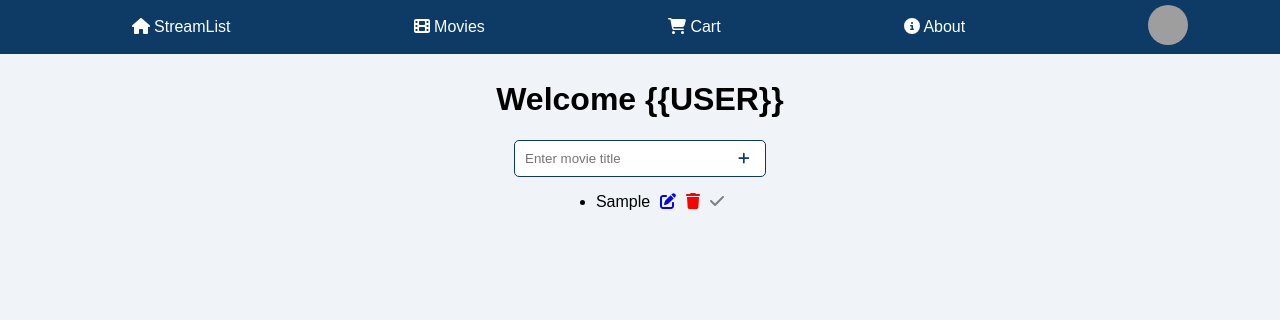
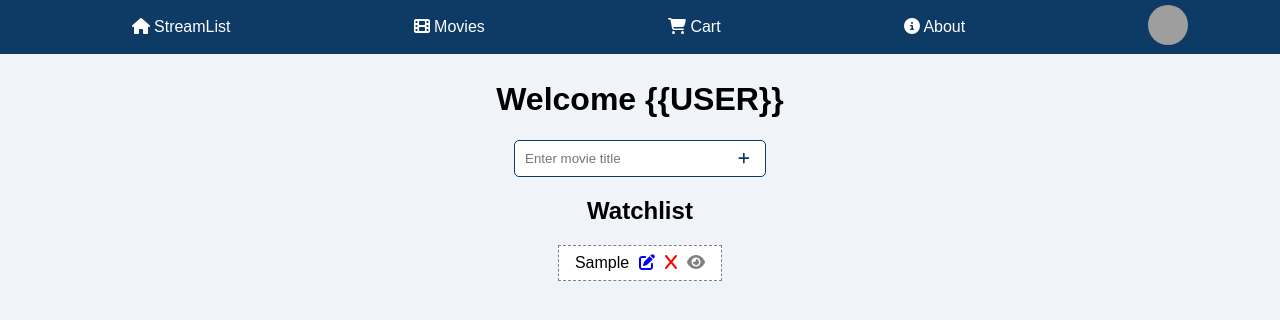
Before and after one commit to ealanis-droid/StreamList, a React (Create React App) app: page / in a window 1280 px wide. Both pictures are taken after typing "Sample" into the empty fields and a click on the button 744 px from the left and 158 px from the top of the page. Shown: the top 320 px of the page. Built offline with nearby package versions, Linux system fonts and the light colour scheme; grey boxes are pictures that could not be loaded.

Commit message:
Refactor list to multiple components & some UI changes

```diff
--- a/package.json
+++ b/package.json
@@ -13,6 +13,8 @@
     "buffer": "^6.0.3",
     "querystring-es3": "^0.2.1",
     "react": "^18.2.0",
+    "react-dnd": "^16.0.1",
+    "react-dnd-html5-backend": "^16.0.1",
     "react-dom": "^18.2.0",
     "react-router-dom": "^7.5.0",
     "react-scripts": "^5.0.1",
--- /dev/null
+++ b/src/components/Card.js
@@ -0,0 +1,72 @@
+import React from 'react';
+import { useDrag, useDrop } from 'react-dnd';
+import { FontAwesomeIcon } from '@fortawesome/react-fontawesome';
+import { faX, faEdit, faEye } from '@fortawesome/free-solid-svg-icons';
+
+// Define a type for the draggable items
+const ItemType = {
+  ITEM: 'item',
+};
+
+// Define the style constant
+const style = {
+  border: '1px dashed gray',
+  padding: '0.5rem 1rem',
+  marginBottom: '.5rem',
+  backgroundColor: 'white',
+  cursor: 'move',
+};
+
+const Card = ({ item, index, moveItem, handleEdit, handleDelete, handleComplete }) => {
+  const ref = React.useRef(null);
+  const [, drop] = useDrop({
+    accept: ItemType.ITEM,
+    hover(draggedItem) {
+      if (draggedItem.index !== index) {
+        moveItem(draggedItem.index, index);
+        draggedItem.index = index;
+      }
+    },
+  });
+
+  const [{ isDragging }, drag] = useDrag({
+    type: ItemType.ITEM,
+    item: { index },
+    collect: (monitor) => ({
+      isDragging: monitor.isDragging(),
+    }),
+  });
+
+  drag(drop(ref));
+
+  return (
+    <li
+      ref={ref}
+      style={{
+        ...style,
+        opacity: isDragging ? 0.5 : 1,
+        color: item.completed ? 'green' : 'black',
+        fontWeight: item.completed ? 'bold' : 'normal',
+      }}
+    >
+      {item.text}
+      <FontAwesomeIcon
+        icon={faEdit}
+        onClick={() => handleEdit(index)}
+        style={{ color: 'blue', marginLeft: '10px', cursor: 'pointer' }}
+      />
+      <FontAwesomeIcon
+        icon={faX}
+        onClick={() => handleDelete(index)}
+        style={{ color: 'red', marginLeft: '10px', cursor: 'pointer' }}
+      />
+      <FontAwesomeIcon
+        icon={faEye}
+        onClick={() => handleComplete(index)}
+        style={{ color: item.completed ? 'green' : 'gray', marginLeft: '10px', cursor: 'pointer' }}
+      />
+    </li>
+  );
+};
+
+export default Card;
--- /dev/null
+++ b/src/components/List.js
@@ -0,0 +1,36 @@
+import React from 'react';
+import { useDrag, useDrop, DndProvider } from 'react-dnd';
+import { HTML5Backend } from 'react-dnd-html5-backend';
+import Card from './Card';
+
+const List = ({ items, moveItem, handleEdit, handleDelete, handleComplete }) => {
+  const ulStyle = {
+    listStyleType: 'none', // Remove list item dot
+    padding: 0, // Remove default padding
+    margin: 0, // Remove default margin
+    display: 'flex', // Use flexbox for layout
+    flexDirection: 'column', // Align items vertically
+    alignItems: 'center', // Center items horizontally
+  };
+
+  return (
+    <DndProvider backend={HTML5Backend}>
+      <h2>Watchlist</h2>
+      <ul style={ulStyle}>
+        {items.map((item, index) => (
+          <Card
+            key={index}
+            item={item}
+            index={index}
+            moveItem={moveItem}
+            handleEdit={handleEdit}
+            handleDelete={handleDelete}
+            handleComplete={handleComplete}
+          />
+        ))}
+      </ul>
+    </DndProvider>
+  );
+};
+
+export default List;
--- a/src/components/Navbar.js
+++ b/src/components/Navbar.js
@@ -1,40 +1,35 @@
-import React, { useState } from 'react';
+import React from 'react';
 import { Link } from 'react-router-dom';
 import { FontAwesomeIcon } from '@fortawesome/react-fontawesome';
-import { faHome, faFilm, faShoppingCart, faInfoCircle, faBars } from '@fortawesome/free-solid-svg-icons';
+import { faHome, faFilm, faShoppingCart, faInfoCircle } from '@fortawesome/free-solid-svg-icons';
 
 const Navbar = () => {
-  const [isOpen, setIsOpen] = useState(false);
-
-  const toggleMenu = () => {
-    setIsOpen(!isOpen);
-  };
 
   return (
     <nav>
-      <ul className={isOpen ? 'open' : ''}>
+      <ul>
         <li>
-          <Link to="/" onClick={() => setIsOpen(false)}>
+          <Link to="/">
             <FontAwesomeIcon icon={faHome} /> StreamList
           </Link>
         </li>
         <li>
-          <Link to="/movies" onClick={() => setIsOpen(false)}>
+          <Link to="/movies">
             <FontAwesomeIcon icon={faFilm} /> Movies
           </Link>
         </li>
         <li>
-          <Link to="/cart" onClick={() => setIsOpen(false)}>
+          <Link to="/cart">
             <FontAwesomeIcon icon={faShoppingCart} /> Cart
           </Link>
         </li>
         <li>
-          <Link to="/about" onClick={() => setIsOpen(false)}>
+          <Link to="/about">
             <FontAwesomeIcon icon={faInfoCircle} /> About
           </Link>
         </li>
         <li className="user-profile">
-          <Link to="/profile" onClick={() => setIsOpen(false)}>
+          <Link to="/profile">
             <img
               src="https://i.pravatar.cc/40" // Placeholder for avatar
               alt="User Avatar"
--- a/src/components/StreamListPage.js
+++ b/src/components/StreamListPage.js
@@ -1,6 +1,15 @@
 import React, { useState, useEffect } from 'react';
 import { FontAwesomeIcon } from '@fortawesome/react-fontawesome';
 import { faTrash, faPlus, faEdit, faCheck } from '@fortawesome/free-solid-svg-icons';
+import { useDrag, useDrop, DndProvider } from 'react-dnd';
+import { HTML5Backend } from 'react-dnd-html5-backend';
+import Card from './Card';
+import List from './List';
+
+// Define a type for the draggable items
+const ItemType = {
+  ITEM: 'item',
+};
 
 const StreamListPage = () => {
   const [input, setInput] = useState('');
@@ -50,6 +59,13 @@ const StreamListPage = () => {
     setItems(updatedItems);
   };
 
+  const moveItem = (fromIndex, toIndex) => {
+    const updatedItems = Array.from(items);
+    const [movedItem] = updatedItems.splice(fromIndex, 1);
+    updatedItems.splice(toIndex, 0, movedItem);
+    setItems(updatedItems);
+  };
+
   return (
     <div className="centered-page">
       <h1>Welcome {'{{USER}}'}</h1>
@@ -66,28 +82,13 @@ const StreamListPage = () => {
           </button>
         </div>
       </form>
-      <ul>
-        {items.map((item, index) => (
-          <li key={index} style={{ textDecoration: item.completed ? 'line-through' : 'none' }}>
-            {item.text}
-            <FontAwesomeIcon
-              icon={faEdit}
-              onClick={() => handleEdit(index)}
-              style={{ color: 'blue', marginLeft: '10px', cursor: 'pointer' }}
-            />
-            <FontAwesomeIcon
-              icon={faTrash}
-              onClick={() => handleDelete(index)}
-              style={{ color: 'red', marginLeft: '10px', cursor: 'pointer' }}
-            />
-            <FontAwesomeIcon
-              icon={faCheck}
-              onClick={() => handleComplete(index)}
-              style={{ color: item.completed ? 'green' : 'gray', marginLeft: '10px', cursor: 'pointer' }}
-            />
-          </li>
-        ))}
-      </ul>
+      <List
+        items={items}
+        moveItem={moveItem}
+        handleEdit={handleEdit}
+        handleDelete={handleDelete}
+        handleComplete={handleComplete}
+      />
     </div>
   );
 };
--- a/src/styles.css
+++ b/src/styles.css
@@ -116,3 +116,7 @@ form {
 .input-wrapper.shake {
   animation: shake 0.5s; /* Apply shake animation */
 }
+
+ul {
+  list-style-type: none; /* Remove list item dot */
+}
```
Also changed, not shown: 1 other file (tests, documents, lock files or other folders).
